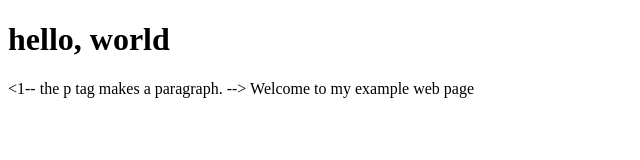
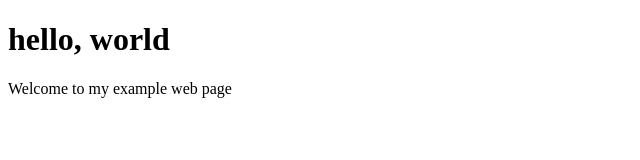
Before and after one commit to DvidChavez/test_webpage, a plain HTML site: page index.html in a window 1280 px wide. Shown: the whole page, without its empty margins (0-640 px from the left). Drawn offline with Linux system fonts and the light colour scheme.

Commit message:
Update index.html

```diff
--- a/index.html
+++ b/index.html
@@ -5,7 +5,7 @@
   </head>
   <body> <!-- the body element contains all the content to display on the webpage -->
     <h1>hello, world</h1> <!-- the heading for the page -->
-    <p> <1-- the p tag makes a paragraph. -->
+    <p> <!-- the p tag makes a paragraph. -->
       Welcome to my example web page
     </p>
   </body>
```
